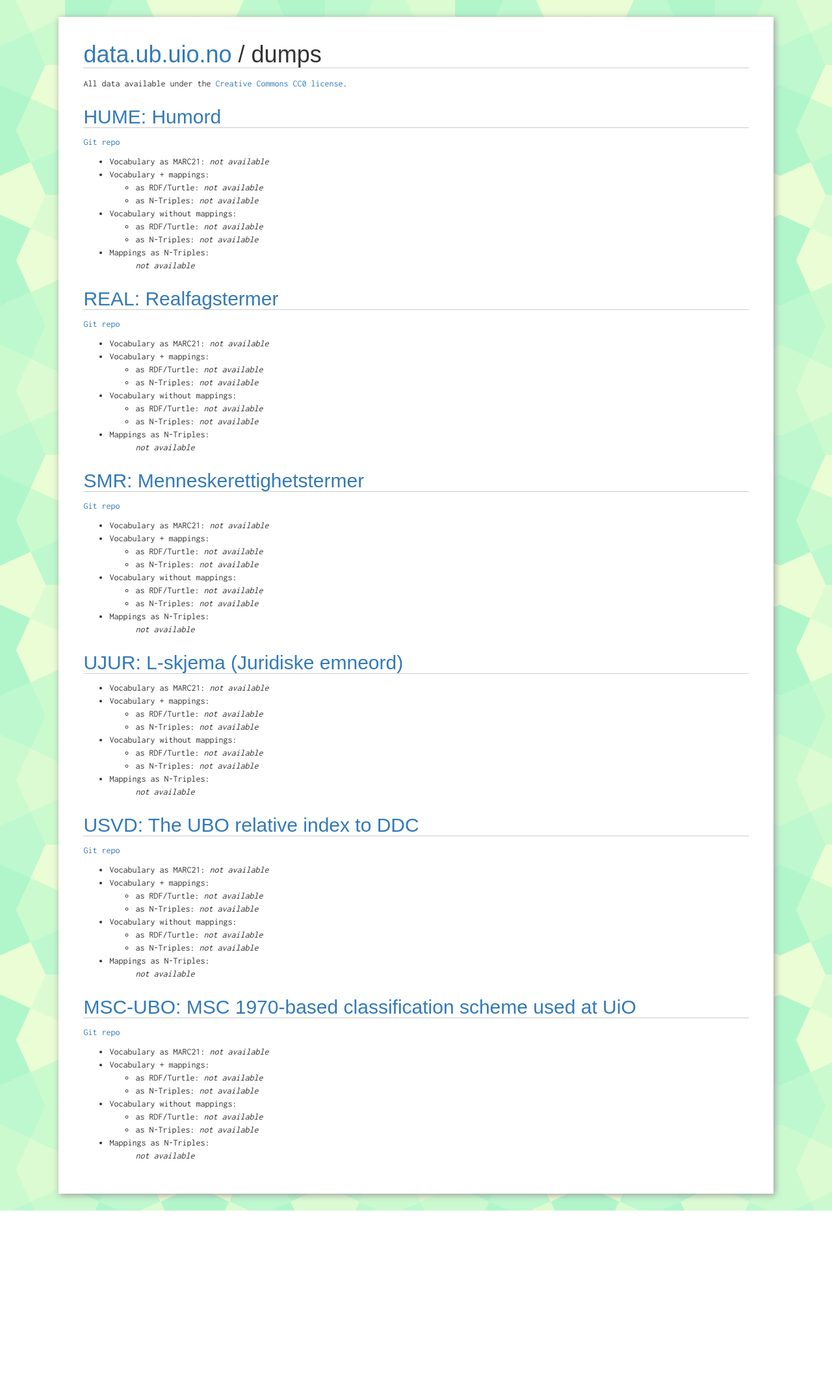
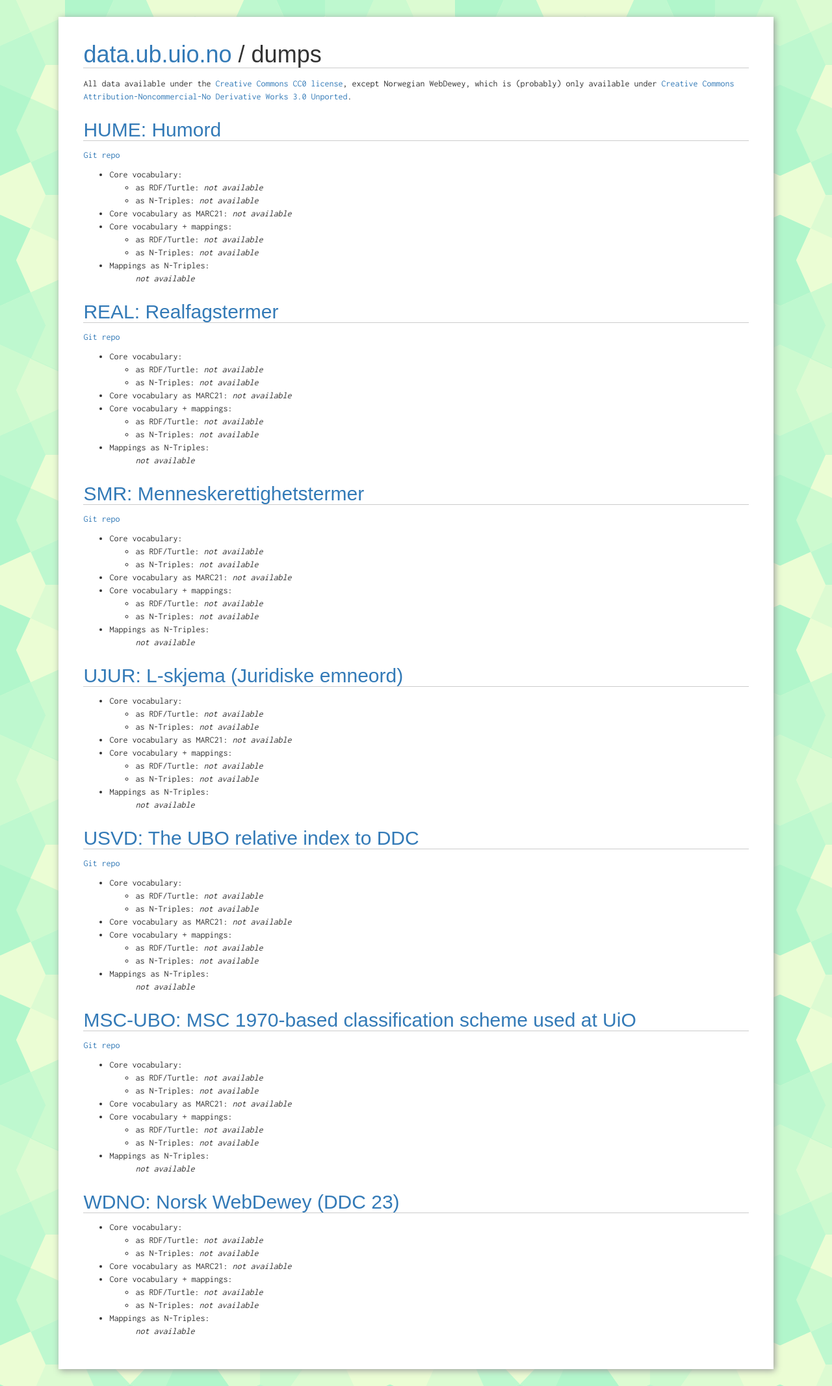
Before and after one commit to uio-library/data.ub.uio.no, a PHP site: page /dumps in a window 1280 px wide. Shown: the whole page at 65% size. Before the commit the page ends 1863 px from the top, so only its background shows below. Run offline with PHP 8.4, Linux system fonts and the light colour scheme.

Commit message:
Update Skosmos

```diff
--- a/www/default/dumps/index.php
+++ b/www/default/dumps/index.php
@@ -16,7 +16,9 @@
 <h1><a href="/">data.ub.uio.no</a> / dumps</h1>
 
 <p>
-  All data available under the <a href="http://creativecommons.org/publicdomain/zero/1.0/">Creative Commons CC0 license</a>.
+  All data available under the <a href="http://creativecommons.org/publicdomain/zero/1.0/">Creative Commons CC0 license</a>,
+  except Norwegian WebDewey, which is (probably) only available under
+<a href="https://creativecommons.org/licenses/by-nc-nd/3.0/">Creative Commons Attribution-Noncommercial-No Derivative Works 3.0 Unported</a>.
 </p>
 
 <?php
@@ -31,12 +33,12 @@ $datasets = array(
         'title' => 'REAL: Realfagstermer',
         'git' => 'https://github.com/realfagstermer/realfagstermer',
         'skosmos' => 'https://skosmos.biblionaut.net/realfagstermer/',
-        'freq' => 'hourly on changes',
+        'freq' => 'hourly upon changes',
     ),
     'mrtermer' => array(
         'title' => 'SMR: Menneskerettighetstermer',
         'git' => 'https://github.com/realfagstermer/mrtermer',
-        'freq' => 'now and then',
+        'freq' => 'irregularly',
     ),
     'lskjema' => array(
         'title' => 'UJUR: L-skjema (Juridiske emneord)',
@@ -50,6 +52,10 @@ $datasets = array(
     'msc-ubo' => array(
         'title' => 'MSC-UBO: MSC 1970-based classification scheme used at UiO',
         'git' => 'https://github.com/realfagstermer/msc-ubo',
+        'freq' => 'irregularly',
+    ),
+    'wdno' => array(
+        'title' => 'WDNO: Norsk WebDewey (DDC 23)',
         'freq' => 'irregularly',
     ),
 );
@@ -97,16 +103,16 @@ foreach ($datasets as $dataset => $details) {
     }
     echo '</p>';
     echo '<ul>';
-    echo '  <li>Vocabulary as MARC21: ';
+    echo '  <li>Core vocabulary:<ul>';
+    echo '    <li>as RDF/Turtle: ' . dataset_file($dataset .'.ttl', $files) . '</li>';
+    echo '    <li>as N-Triples: ' . dataset_file($dataset .'.nt', $files) . '</li>';
+    echo '  </ul></li>';
+    echo '  <li>Core vocabulary as MARC21: ';
     echo dataset_file($dataset .'.marc21.xml', $files);
     echo '  </li>';
-    echo '  <li>Vocabulary + mappings:<ul>';
+    echo '  <li>Core vocabulary + mappings:<ul>';
     echo '    <li>as RDF/Turtle: ' . dataset_file($dataset .'.complete.ttl', $files) . '</li>';
     echo '    <li>as N-Triples: ' . dataset_file($dataset .'.complete.nt', $files) . '</li>';
-    echo '  </ul></li>';
-    echo '  <li>Vocabulary without mappings:<ul>';
-    echo '    <li>as RDF/Turtle: ' . dataset_file($dataset .'.ttl', $files) . '</li>';
-    echo '    <li>as N-Triples: ' . dataset_file($dataset .'.nt', $files) . '</li>';
     echo '  </ul></li>';
     echo '  <li>Mappings as N-Triples:<ul>';
     echo dataset_files($files, "/\.mappings.nt$/");
```
Also changed, not shown: 1 other file.
